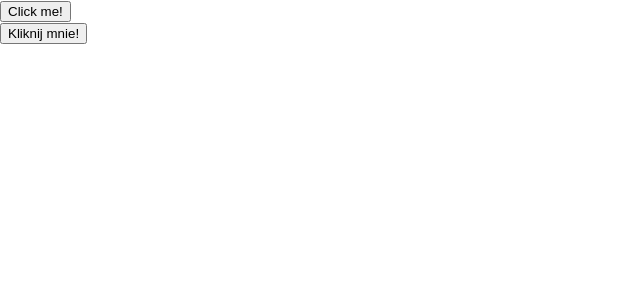
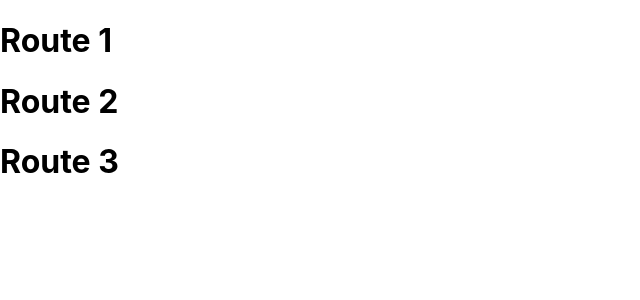
Before and after one commit to kekemato/React-classes-third-day, a React (Create React App) app: page / in a window 1280 px wide. Shown: the top 300 px of the page, without its empty margins (0-640 px from the left). Built offline with nearby package versions, Linux system fonts and the light colour scheme.

Commit message:
push files

```diff
--- a/src/App.js
+++ b/src/App.js
@@ -1,19 +1,14 @@
 import React from 'react'
 
-import Button from './button.js'
+import Route1 from './Route1'
+import Route2 from './Route2'
+import Route3 from './Route3'
 
 const App = (props) => (
     <div>
-
-            <Button
-                label="Click me!"
-                onClickHandler = {() => alert("Click!")}
-            />
-
-            <Button
-                label="Kliknij mnie!"
-                onClickHandler = {() => alert("Kliknąłeś mnie!")}
-            />
+        <Route1 />
+        <Route2 />
+        <Route3 />
     </div>
 )
 
--- /dev/null
+++ b/src/Route1.js
@@ -0,0 +1,8 @@
+import React from 'react'
+
+const Route1 = (props) =>
+    <h1>
+        Route 1
+    </h1>
+
+export default Route1
--- /dev/null
+++ b/src/Route2.js
@@ -0,0 +1,8 @@
+import React from 'react'
+
+const Route2 = (props) =>
+    <h1>
+        Route 2
+    </h1>
+
+export default Route2
--- /dev/null
+++ b/src/Route3.js
@@ -0,0 +1,8 @@
+import React from 'react'
+
+const Route3 = (props) =>
+    <h1>
+        Route 3
+    </h1>
+
+export default Route3
```
